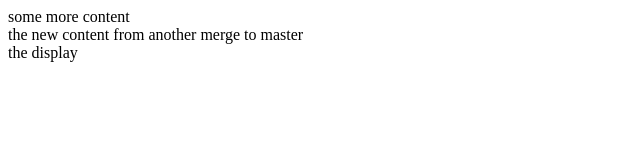
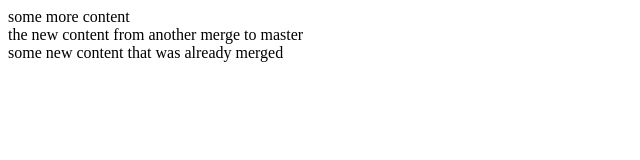
Before and after one commit to ronerlih/project-01-sandbox, a plain HTML site: page index.html in a window 1280 px wide. Shown: the whole page, without its empty margins (0-640 px from the left). Drawn offline with Linux system fonts and the light colour scheme.

Commit message:
simulating a branch merge

```diff
--- a/index.html
+++ b/index.html
@@ -14,7 +14,9 @@
         </div>
     </div>
     <div id="display">
-        the display
+        <div>
+            some new content that was already merged
+        </div>
     </div>
 
 </body>
```
